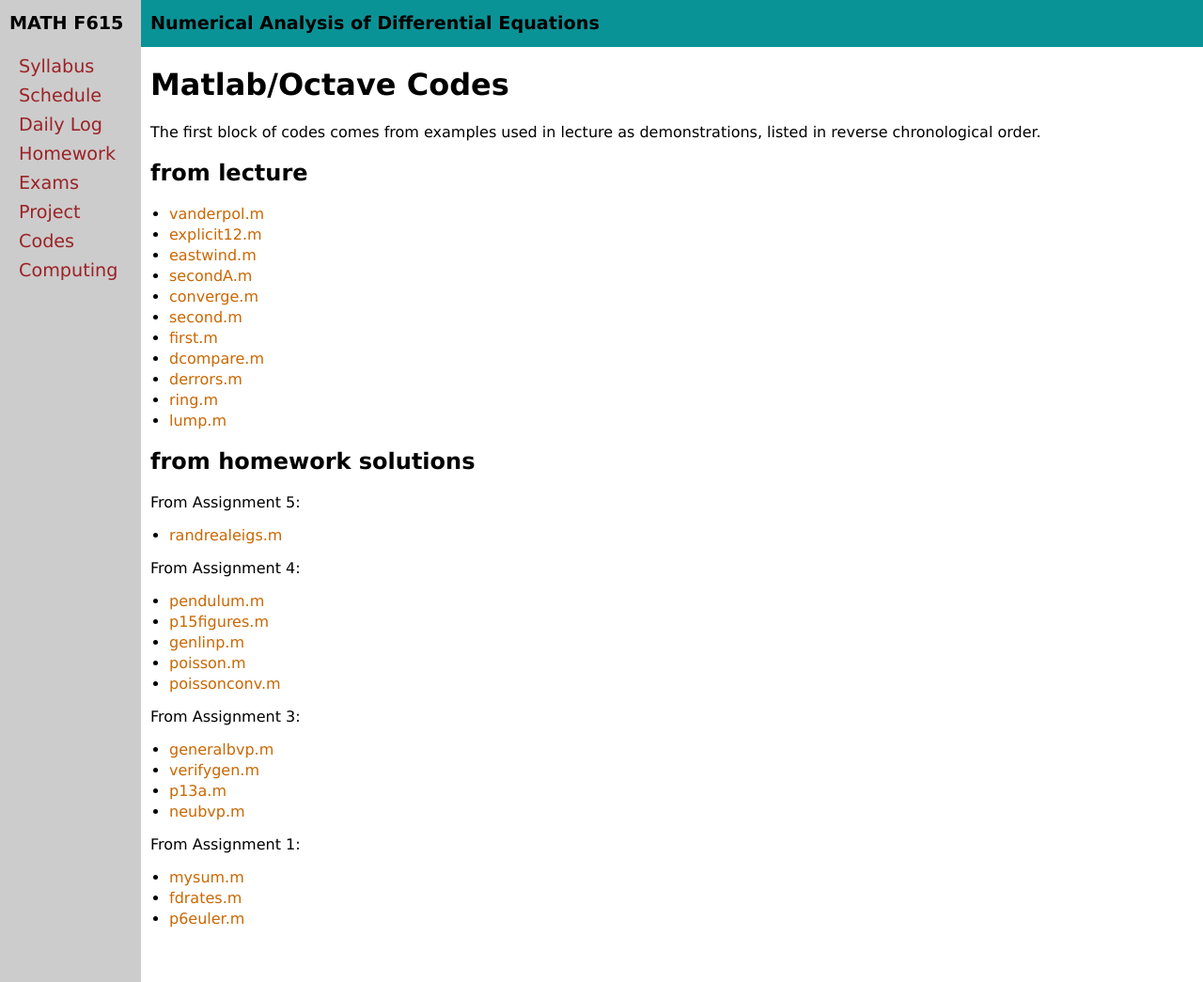
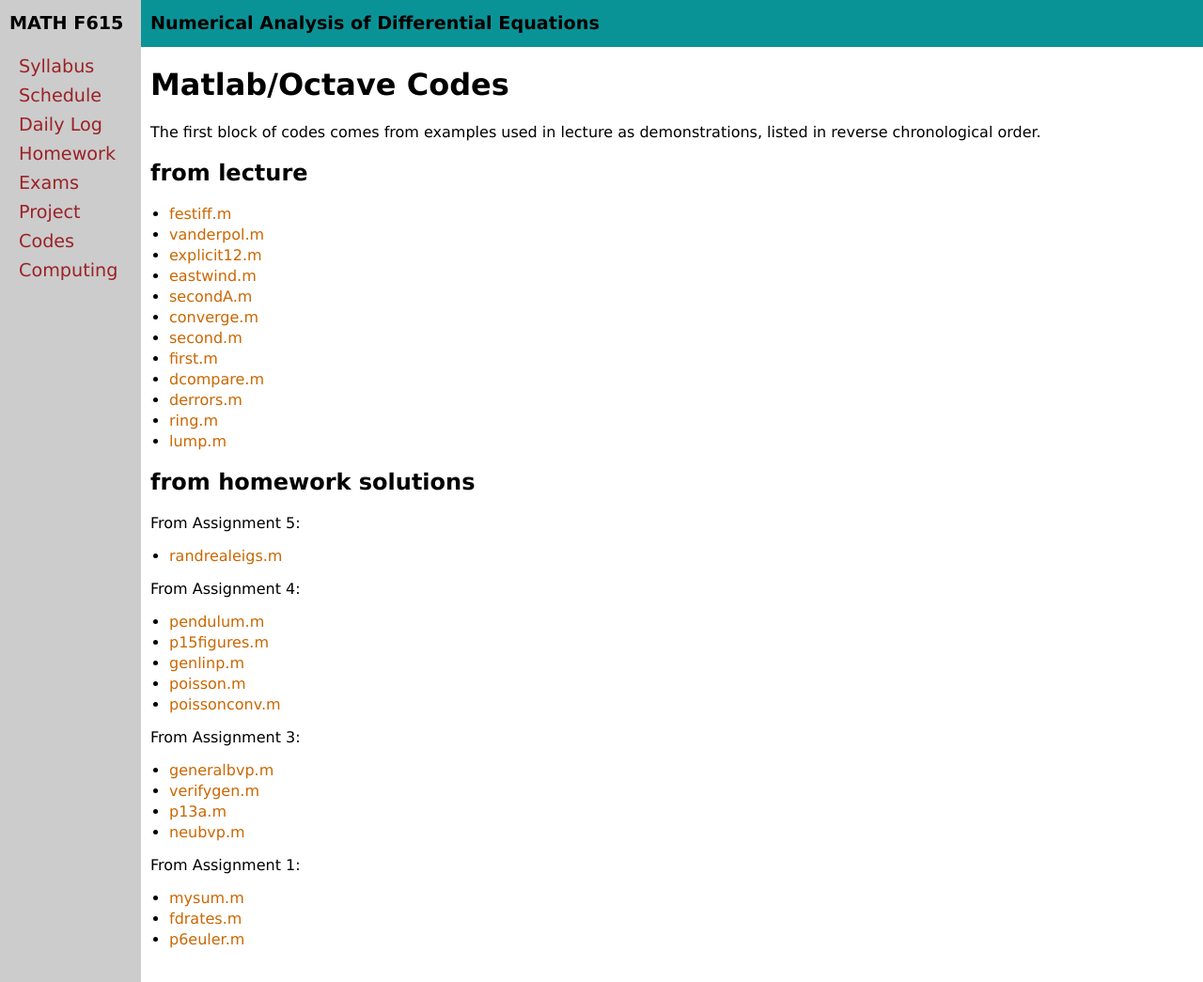
Before and after one commit to bueler/nade, a Jekyll site: the page built from codes.md, in a window 1280 px wide and 1045 px high. Shown: the whole window at 94% size. Built offline with Jekyll 4.4.1, drawn with Linux system fonts in a browser that asks for light colours.

Commit message:
add a code from lecture

```diff
--- a/codes.md
+++ b/codes.md
@@ -9,6 +9,7 @@ The first block of codes comes from examples used in lecture as demonstrations,
 
 ## from lecture
 
+  * [festiff.m](assets/codes/S25/festiff.m)
   * [vanderpol.m](assets/codes/S25/vanderpol.m)
   * [explicit12.m](assets/codes/S25/explicit12.m)
   * [eastwind.m](assets/codes/S25/eastwind.m)
```
Also changed, not shown: 2 other files.
